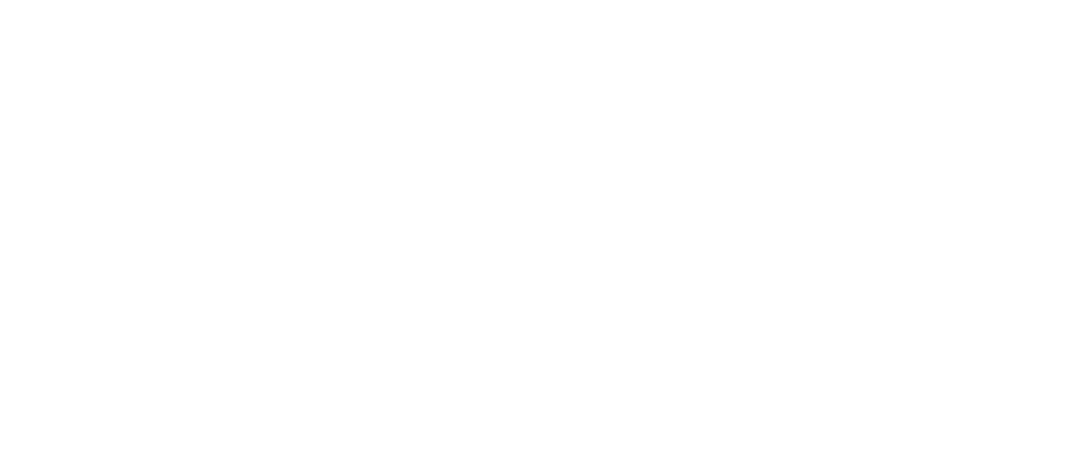
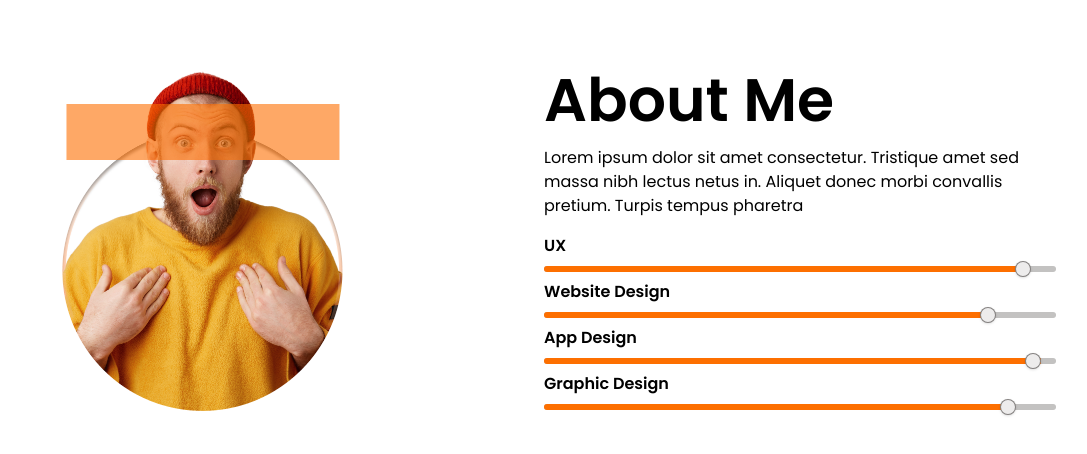
Before and after one commit to atharv-av/Mugs-Assignment, a Next.js app: page / in a window 1280 px wide. Shown: the part 902-1356 px from the top of the page, without its empty margins (96-1183 px from the left). Before the commit the page ends 800 px from the top, so only its background shows below. Built offline with nearby package versions, Linux system fonts and the light colour scheme.

Commit message:
created about section

```diff
--- a/app/globals.css
+++ b/app/globals.css
@@ -1,4 +1,8 @@
-@import url('https://fonts.googleapis.com/css2?family=Montserrat:ital,wght@0,100..900;1,100..900&family=Poppins:ital,wght@0,100;0,200;0,300;0,400;0,500;0,600;0,700;0,800;0,900;1,100;1,200;1,300;1,400;1,500;1,600;1,700;1,800;1,900&display=swap');
+@import url("https://fonts.googleapis.com/css2?family=Montserrat:ital,wght@0,100..900;1,100..900&family=Poppins:ital,wght@0,100;0,200;0,300;0,400;0,500;0,600;0,700;0,800;0,900;1,100;1,200;1,300;1,400;1,500;1,600;1,700;1,800;1,900&display=swap");
+
+* {
+  scroll-behavior: smooth;
+}
 
 @tailwind base;
 @tailwind components;
--- a/app/page.tsx
+++ b/app/page.tsx
@@ -1,14 +1,17 @@
+import React from "react";
+
 import Navbar from "@/components/Header";
 import MobileHeader from "@/components/MobileHeader";
-import {HomePage} from "@/pages/Home";
-import React from "react";
+import AboutPage from "@/pages/About";
+import { HomePage } from "@/pages/Home";
 
 const Home = () => {
   return (
-    <div className="dark:bg-black lg:px-32 md:px-24 px-6">
+    <div className="flex flex-col gap-12 dark:bg-black lg:px-32 md:px-24 px-6">
       <Navbar />
       <MobileHeader />
       <HomePage />
+      <AboutPage />
     </div>
   );
 };
--- a/components/Header.tsx
+++ b/components/Header.tsx
@@ -55,13 +55,13 @@
         <DarkModeSwitch />
         <div className="md:ml-auto flex items-center text-base justify-center gap-8 font-normal font-poppins">
           {menuList.map((item, index) => (
-            <p
+            <Link
               key={index}
               className="hover:font-semibold cursor-pointer dark:text-white"
-              id={`${item.id}`}
+              href={`${item.id}`}
             >
               {item.name}
-            </p>
+            </Link>
           ))}
           <Button
             onClick={() => {}}
--- a/components/MobileHeader.tsx
+++ b/components/MobileHeader.tsx
@@ -46,13 +46,13 @@
       <SheetContent>
       <div className="flex flex-col gap-8 font-normal font-poppins py-10">
           {menuList.map((item, index) => (
-            <p
+            <Link
               key={index}
               className="hover:font-semibold text-lg cursor-pointer dark:text-white"
-              id={`${item.id}`}
+              href={`${item.id}`}
             >
               {item.name}
-            </p>
+            </Link>
           ))}
           <Button
             onClick={() => {}}
--- /dev/null
+++ b/components/SkillSlider.tsx
@@ -0,0 +1,16 @@
+import { cn } from "@/lib/utils"
+import { Slider } from "@/components/ui/slider"
+
+type SliderProps = React.ComponentProps<typeof Slider>
+
+export function SkillSlider({ className, ...props }: SliderProps) {
+  return (
+    <Slider
+      defaultValue={[50]}
+      max={100}
+      step={1}
+      className={cn("w-[60%]", className)}
+      {...props}
+    />
+  )
+}
--- /dev/null
+++ b/components/ui/slider.tsx
@@ -0,0 +1,28 @@
+"use client"
+
+import * as React from "react"
+import * as SliderPrimitive from "@radix-ui/react-slider"
+
+import { cn } from "@/lib/utils"
+
+const Slider = React.forwardRef<
+  React.ElementRef<typeof SliderPrimitive.Root>,
+  React.ComponentPropsWithoutRef<typeof SliderPrimitive.Root>
+>(({ className, ...props }, ref) => (
+  <SliderPrimitive.Root
+    ref={ref}
+    className={cn(
+      "relative flex w-full touch-none select-none items-center",
+      className
+    )}
+    {...props}
+  >
+    <SliderPrimitive.Track className="relative h-1.5 w-full grow overflow-hidden rounded-full bg-stone-900/20">
+      <SliderPrimitive.Range className="absolute h-full bg-[#FD6F00]" />
+    </SliderPrimitive.Track>
+    <SliderPrimitive.Thumb className="block h-4 w-4 rounded-full border border-[#FD6F00] border-stone-900/50 bg-[#EDECEC] shadow transition-colors focus-visible:outline-none focus-visible:ring-1 focus-visible:ring-stone-950 disabled:pointer-events-none disabled:opacity-50 dark:border-stone-800 dark:border-stone-50/50 dark:bg-stone-950 dark:focus-visible:ring-stone-300" />
+  </SliderPrimitive.Root>
+))
+Slider.displayName = SliderPrimitive.Root.displayName
+
+export { Slider }
--- a/package.json
+++ b/package.json
@@ -12,6 +12,7 @@
     "@radix-ui/react-dialog": "^1.1.1",
     "@radix-ui/react-icons": "^1.3.0",
     "@radix-ui/react-label": "^2.1.0",
+    "@radix-ui/react-slider": "^1.2.0",
     "@radix-ui/react-slot": "^1.1.0",
     "@radix-ui/react-switch": "^1.1.0",
     "class-variance-authority": "^0.7.0",
--- /dev/null
+++ b/pages/About.tsx
@@ -0,0 +1,60 @@
+import { SkillSlider } from "@/components/SkillSlider";
+import React from "react";
+
+const mySkills = [
+  {
+    name: "UX",
+    value: 95,
+  },
+  {
+    name: "Website Design",
+    value: 88,
+  },
+  {
+    name: "App Design",
+    value: 97,
+  },
+  {
+    name: "Graphic Design",
+    value: 92,
+  },
+];
+
+const AboutPage = () => {
+  return (
+    <section
+      id="about"
+      className="flex w-full md:flex-row items-center justify-between font-poppins"
+    >
+      <div className="relative lg:flex flex-col items-center justify-between lg:w-1/3 w-full hidden">
+        <div className="bg-[url('/images/person-2.png')] bg-no-repeat bg-center bg-contain h-[617.24px] w-full relative">
+          <div className="absolute lg:block hidden top-[28%] left-1/2 transform -translate-x-1/2 bg-[#FD6F00] opacity-60 w-4/5 h-14"></div>
+        </div>
+      </div>
+      <div className="flex flex-col gap-4 lg:w-1/2 w-full">
+        <p className="font-semibold text-6xl dark:text-white">About Me</p>
+        <p className="font-normal text-base dark:text-white">
+          Lorem ipsum dolor sit amet consectetur. Tristique amet sed massa nibh
+          lectus netus in. Aliquet donec morbi convallis pretium. Turpis tempus
+          pharetra
+        </p>
+        <div className="flex flex-col gap-2">
+          {mySkills.map((skill, index) => (
+            <div key={index} className="flex flex-col gap-2">
+              <p className="font-semibold text-base dark:text-white">
+                {skill.name}
+              </p>
+              <SkillSlider
+                className="bg-[#EDECEC] rounded-lg w-full"
+                disabled
+                defaultValue={[skill.value]}
+              />
+            </div>
+          ))}
+        </div>
+      </div>
+    </section>
+  );
+};
+
+export default AboutPage;
--- a/pages/Home.tsx
+++ b/pages/Home.tsx
@@ -32,7 +32,7 @@
         <div className="bg-[url('/images/person-1.png')] bg-no-repeat bg-center bg-contain h-[617.24px] w-full relative">
           <div className="absolute lg:block hidden top-1/4 left-1/2 transform -translate-x-1/2 bg-[#FD6F00] opacity-60 w-4/5 h-14"></div>
         </div>
-        <div className="flex flex-row items-center gap-4 justify-center relative md:bottom-36 lg:bottom-20">
+        <div className="flex flex-row items-center gap-4 justify-center relative md:bottom-36 lg:bottom-20 md:mb-0 mb-8">
           <FaFacebook
             size={32}
             className="hover:text-[#FD6F00] cursor-pointer"
```
Also changed, not shown: 1 other file (tests, documents, lock files or other folders).
